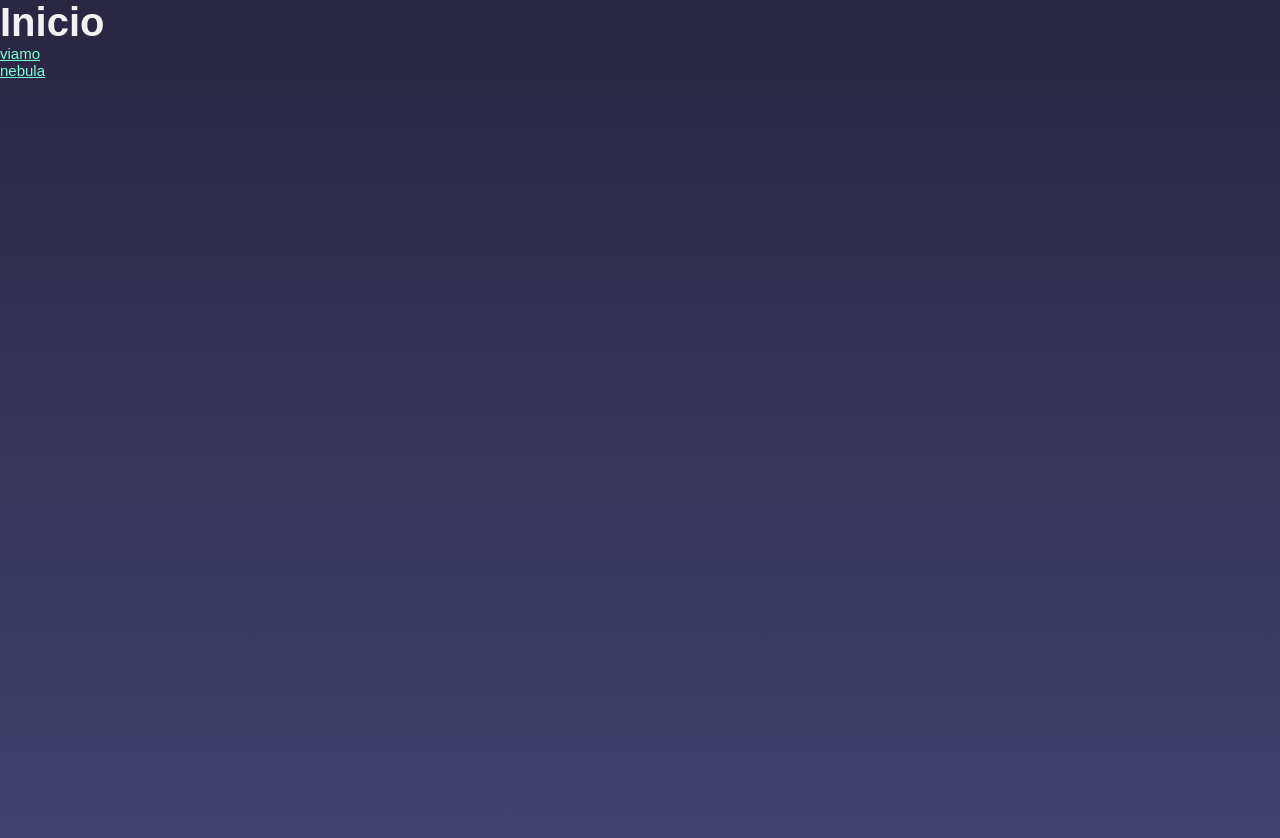
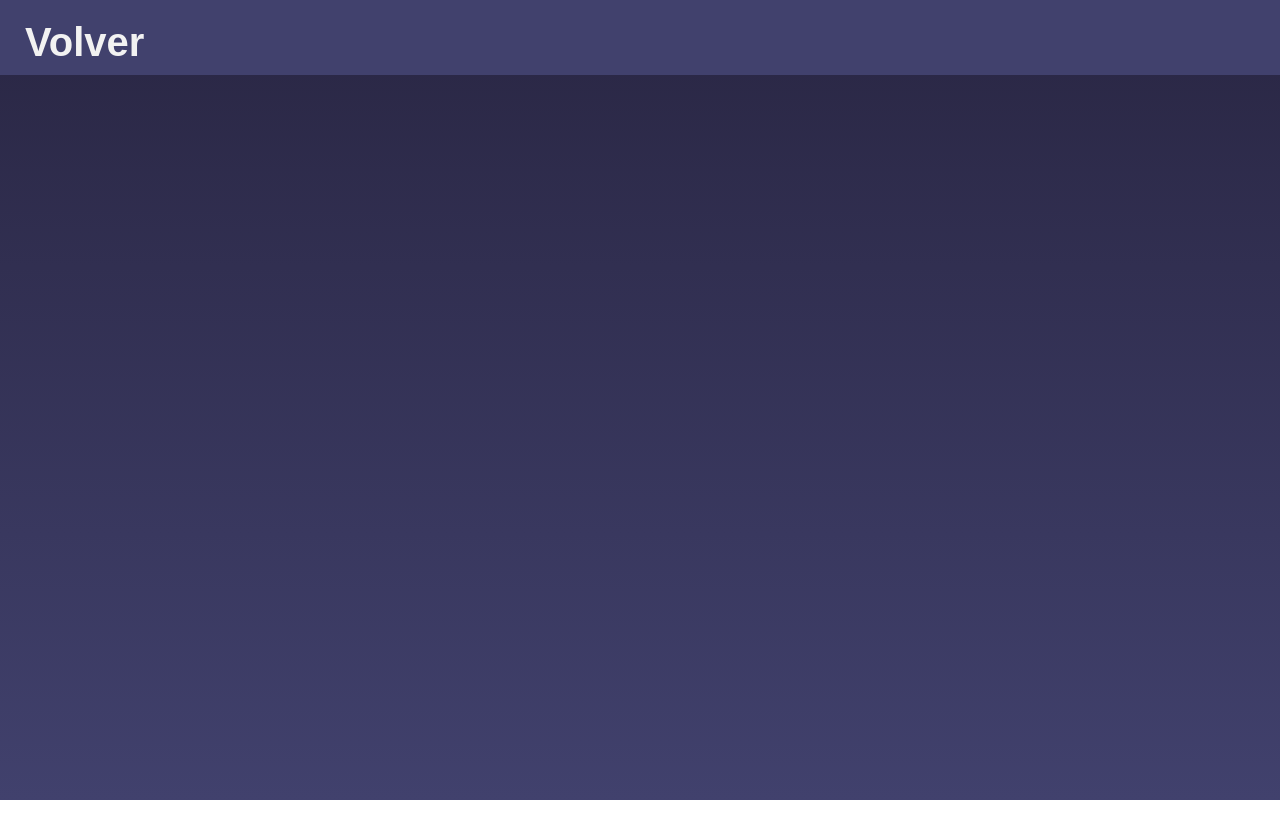
Before and after one commit to matiasortubia/challenge-greydive, a React (Create React App) app: page / in a window 1280 px wide. Shown: the top 838 px of the page. After the commit the page ends 800 px from the top, so only its background shows below. Built offline with nearby package versions, Linux system fonts and the light colour scheme.

Commit message:
modified header styling
Added position fixed, background color

```diff
--- a/src/components/header/Header.jsx
+++ b/src/components/header/Header.jsx
@@ -4,7 +4,7 @@ import styles from "./header.module.css";
 const Header = () => {
   return (
     <header>
-      <Link className={ styles.linkInicio } to="/">Inicio</Link>
+      <Link className={ styles.linkInicio } to="/">Volver</Link>
     </header>
   );
 };
--- a/src/components/header/header.module.css
+++ b/src/components/header/header.module.css
@@ -1,6 +1,18 @@
+header {
+    padding: 2rem 0 1rem 2.5rem;
+    background-color: #41416d;
+    width: 100%;
+    position: fixed;
+    z-index: 100;
+}
+
 .linkInicio {
     text-decoration: none;
     color: inherit;
     font-size: 4rem;
     font-weight: bold;
 }
+
+.linkInicio:hover {
+    color: #00ffff;
+}
--- a/src/components/pageTemplate/PageTemplate.jsx
+++ b/src/components/pageTemplate/PageTemplate.jsx
@@ -9,12 +9,14 @@ import styles from './pageTemplate.module.css';
    returns: a jsx expression with the page elements rendered. */
 function PageTemplate({ content }) {
     document.title = content.cliente;
-    // Converts the string to a jsx expression
-    const transcription = content.transcripcion.split('<br>').map(str => <React.Fragment >{str}<br /></React.Fragment>);
+
+    const transcription = content.transcripcion.split('<br>').join('\n');
+
     return (
         <>
+
+            <Header />
             <div className={ styles.wrapper }>
-                <Header />
                 <main className={ styles.mainBox }>
                     <h2 className={ styles.title }>{ content.cliente }</h2>
                     <h2 className={ styles.title }>Test: Test de usabilidad en el sitio web</h2>
@@ -25,7 +27,7 @@ function PageTemplate({ content }) {
                     </video>
                     <h3 className={ styles.subtitle }>Transcripción</h3>
                     <div className={ styles.scrollableBox }>
-                        { transcription }
+                        <p>{ transcription }</p>
                     </div>
                     <Tareas content={ content } />
                 </main>
--- a/src/components/pageTemplate/pageTemplate.module.css
+++ b/src/components/pageTemplate/pageTemplate.module.css
@@ -6,6 +6,10 @@
 
 .mainBox {
     max-width: 90%;
+    display: flex;
+    flex-direction: column;
+    gap: 2rem;
+    margin-top: 10rem;
 }
 
 video {
@@ -16,6 +20,4 @@ video {
     height: 300px;
     max-width: 500px;
     overflow-y: scroll;
-
-    font-size: 1.8rem;
 }
```
